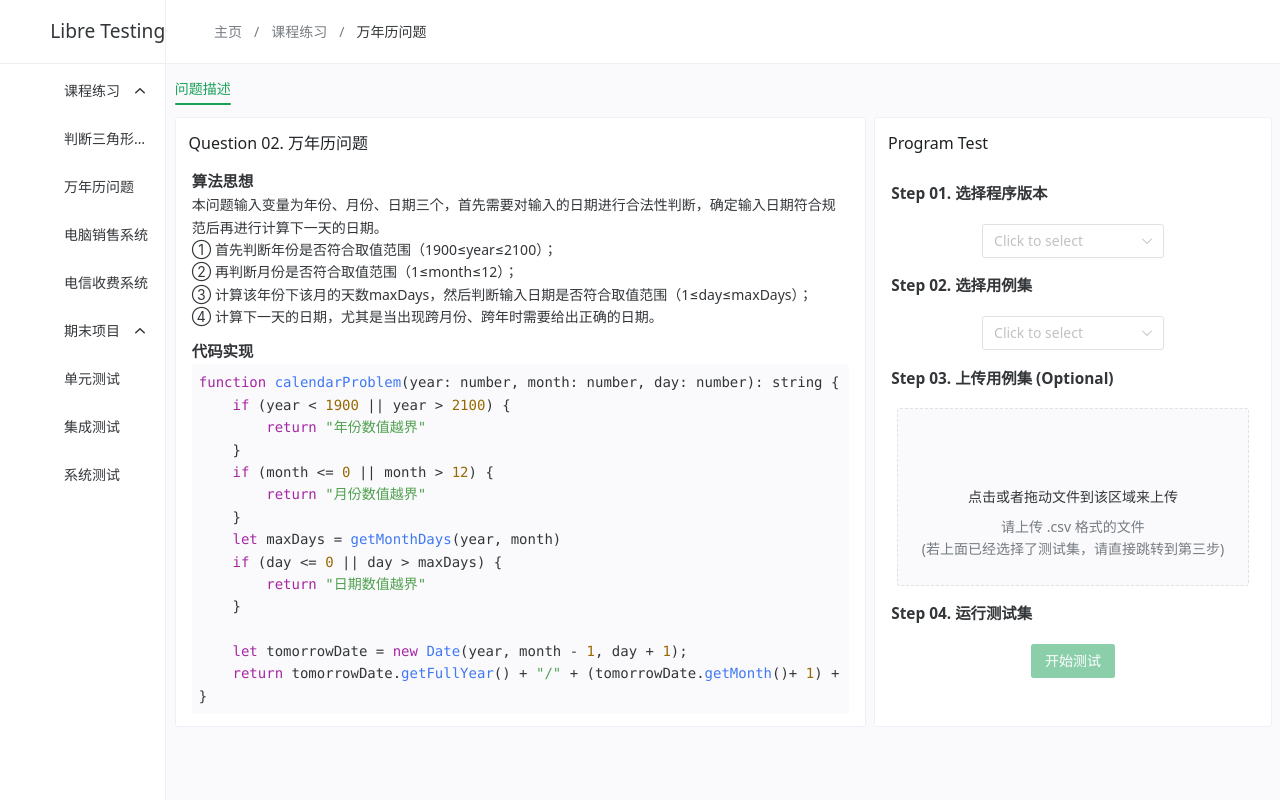
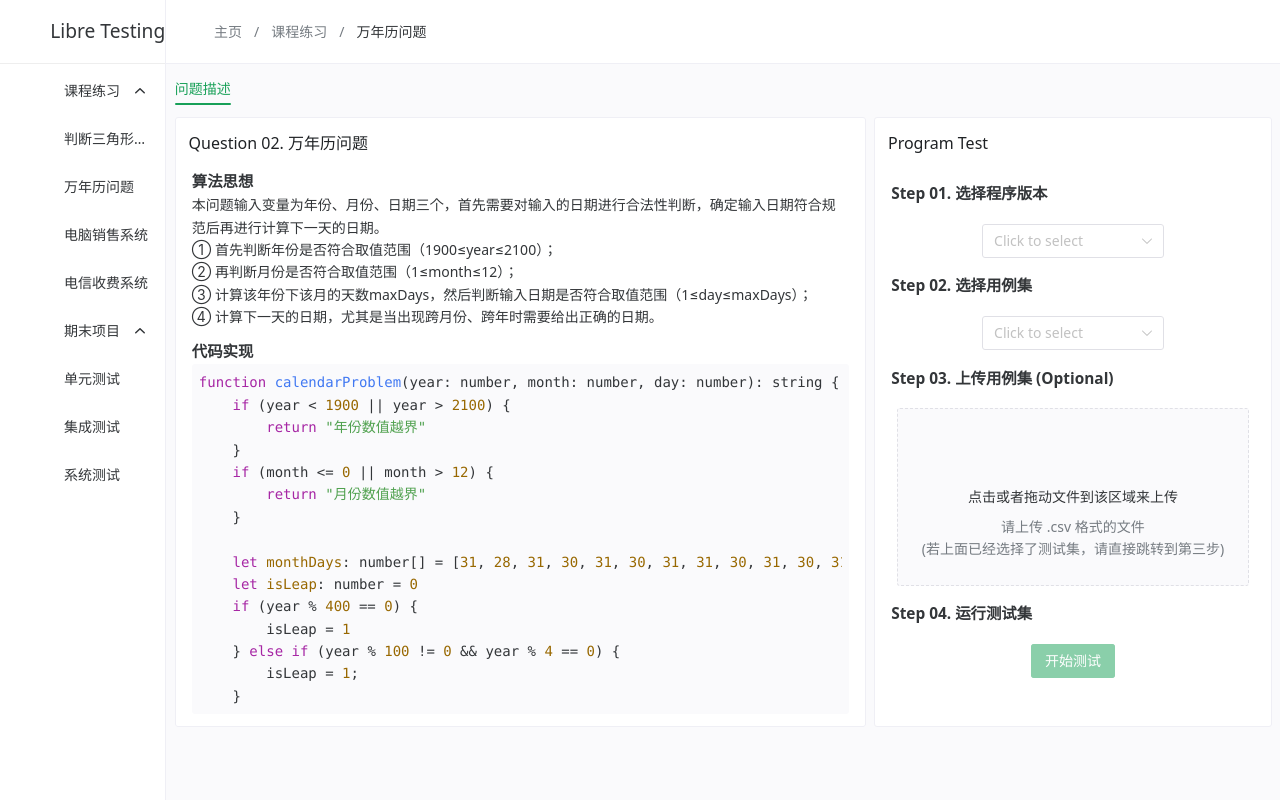
Before and after one commit to 3fuyang/libre-testing, a Vue app: page /calendar-problem in a window 1280 px wide. Built offline with nearby package versions, Linux system fonts and the light colour scheme; some icons are missing.

Commit message:
可选择程序版本

```diff
--- a/src/components/TestPanel.vue
+++ b/src/components/TestPanel.vue
@@ -91,7 +91,8 @@
             class="cascader-input"
             v-model:value="version"
             :options="props.versions ? props.versions : [{ label: '0.0.0', value: '0.0.0'}]"
-            placeholder="Click to select"/>
+            placeholder="Click to select"
+            @change="handleSelect($event)"/>
         </n-space>
         <p class="subtitle">Step 02. 选择用例集</p>
         <n-space vertical>
@@ -193,14 +194,6 @@ onUpdated(() => {
 
 let composable: Function, getArgs: (row: Row) => any[]
 const composables = import.meta.glob('../composables/*.ts')
-for (let index in composables) {
-  if (index === `../composables/${props.context}.ts`) {
-    composables[index]().then(({useSingleTest, useGetArgs}) => {
-      [ composable, getArgs ] = [ useSingleTest, useGetArgs ]
-    })
-    break
-  }
-}
 
 const code = props.code,
 options = ref<CascaderOption[]>(props.options)
@@ -290,6 +283,18 @@ function getLocalFile (filePath: string) {
   xhr.overrideMimeType('text/html;charset=utf-8')
   xhr.send()
   return xhr.status === okStatus ? xhr.responseText : null
+}
+
+function handleSelect(e) {
+  for (let index in composables) {
+    if (index === `../composables/${props.context}v${e}.ts`) {
+      console.log('success')
+      composables[index]().then(({useSingleTest, useGetArgs}) => {
+        [ composable, getArgs ] = [ useSingleTest, useGetArgs ]
+      })
+      break
+    }
+  }
 }
 
 const columns = ref<Column[]>([])
--- a/src/views/exercise/CalendarProblem.vue
+++ b/src/views/exercise/CalendarProblem.vue
@@ -2,7 +2,9 @@
   <test-panel
     :context="context"
     :options="options"
-    :code="code">
+    :code="code"
+    :versions="versions"
+    >
     <template #header>
       Question 02. 万年历问题
     </template>
@@ -23,6 +25,22 @@
 import TestPanel from '../../components/TestPanel.vue'
 
 const context = 'calendarProblem'
+
+// 程序版本集
+const versions = [
+  {
+    label: '0.0.0',
+    value: '0.0.0'
+  },
+  {
+    label: '0.1.0',
+    value: '0.1.0'
+  },
+  {
+    label: '0.2.0',
+    value: '0.2.0'
+  },
+]
 
 const options = [
   {
@@ -70,18 +88,32 @@ const code = `function calendarProblem(year: number, month: number, day: number)
     if (month <= 0 || month > 12) {
         return "月份数值越界"
     }
-    let maxDays = getMonthDays(year, month)
+
+    let monthDays: number[] = [31, 28, 31, 30, 31, 30, 31, 31, 30, 31, 30, 31]
+    let isLeap: number = 0
+    if (year % 400 == 0) {
+        isLeap = 1
+    } else if (year % 100 != 0 && year % 4 == 0) {
+        isLeap = 1;
+    }
+
+    monthDays[1] += isLeap
+    let maxDays: number = monthDays[month - 1]
     if (day <= 0 || day > maxDays) {
         return "日期数值越界"
     }
 
-    let tomorrowDate = new Date(year, month - 1, day + 1);
-    return tomorrowDate.getFullYear() + "/" + (tomorrowDate.getMonth()+ 1) + "/" + tomorrowDate.getDate()
-}
+    let result: number[] = [year, month, day + 1]
 
-function getMonthDays(year: number, month: number): number {
-    let thisDate = new Date(year, month, 0); //当天数为0时，js会自动处理为上一月的最后一天
-    return thisDate.getDate();
+    if (day == maxDays) {
+        result[2] = 1
+        result[1]++
+    }
+    if (result[1] > 12) {
+        result[1] = 1
+        result[0]++
+    }
+    return result[0] + "/" + result[1] + "/" + result[2]
 }`
 </script>
 
--- a/src/views/exercise/ComputerSelling.vue
+++ b/src/views/exercise/ComputerSelling.vue
@@ -2,7 +2,9 @@
   <test-panel
     :context="context"
     :options="options"
-    :code="code">
+    :code="code"
+    :versions="versions"
+    >
     <template #header>
       Question 03. 电脑销售问题
     </template>
@@ -23,6 +25,18 @@
 import TestPanel from '../../components/TestPanel.vue'
 
 const context = 'computerSelling'
+
+// 程序版本集
+const versions = [
+  {
+    label: '0.0.0',
+    value: '0.0.0'
+  },
+  {
+    label: '0.1.0',
+    value: '0.1.0'
+  },
+]
 
 const options = [
   {
@@ -58,7 +72,7 @@ const code = `function computerSelling(host: number, monitor: number, peripheral
         return "数据非法，外设销售数量不能超过90"
     }
 
-    let totalSales = host * 25 + monitor * 30 + peripheral * 45;
+    let totalSales: number = host * 25 + monitor * 30 + peripheral * 45;
     if (totalSales <= 1000) {
         return String(totalSales * 0.1)
     } else if (totalSales <= 1800) {
--- a/src/views/exercise/TelecomSystem.vue
+++ b/src/views/exercise/TelecomSystem.vue
@@ -2,7 +2,9 @@
   <test-panel
     :context="context"
     :options="options"
-    :code="code">
+    :code="code"
+    :versions="versions"
+    >
     <template #header>
       Question 04. 电信收费问题
     </template>
@@ -24,6 +26,22 @@
 import TestPanel from '../../components/TestPanel.vue'
 
 const context = 'telecomSystem'
+
+// 程序版本集
+const versions = [
+  {
+    label: '0.0.0',
+    value: '0.0.0'
+  },
+  {
+    label: '0.1.0',
+    value: '0.1.0'
+  },
+  {
+    label: '0.2.0',
+    value: '0.2.0'
+  },
+]
 
 const options = [
   {
@@ -76,9 +94,9 @@ const code = `function telecomSystem(callingTime: number, count: number): string
         return "未按时缴费次数越界"
     }
 
-    let maxNum = [1, 2, 3, 3, 6]
-    let level = getLevel(callingTime)
-    if(count <= maxNum[level - 1]) {
+    let maxNum: number[] = [1, 2, 3, 3, 6]
+    let level: number = getLevel(callingTime)
+    if (count <= maxNum[level - 1]) {
         return String(Math.round((25 + 0.15 * callingTime * (1 - (level + 1) * 0.005)) * 100) / 100)
     } else {
         return String(Math.round((25 + 0.15 * callingTime) * 100) / 100)
@@ -86,13 +104,13 @@ const code = `function telecomSystem(callingTime: number, count: number): string
 }
 
 function getLevel(time: number): number {
-    if(time > 0 && time <= 60)
+    if (time > 0 && time <= 60)
         return 1
-    else if(time > 60 && time <= 120)
+    else if (time > 60 && time <= 120)
         return 2
-    else if(time > 120 && time <= 180)
+    else if (time > 120 && time <= 180)
         return 3
-    else if(time > 180 && time <= 300)
+    else if (time > 180 && time <= 300)
         return 4
     else
         return 5
```
